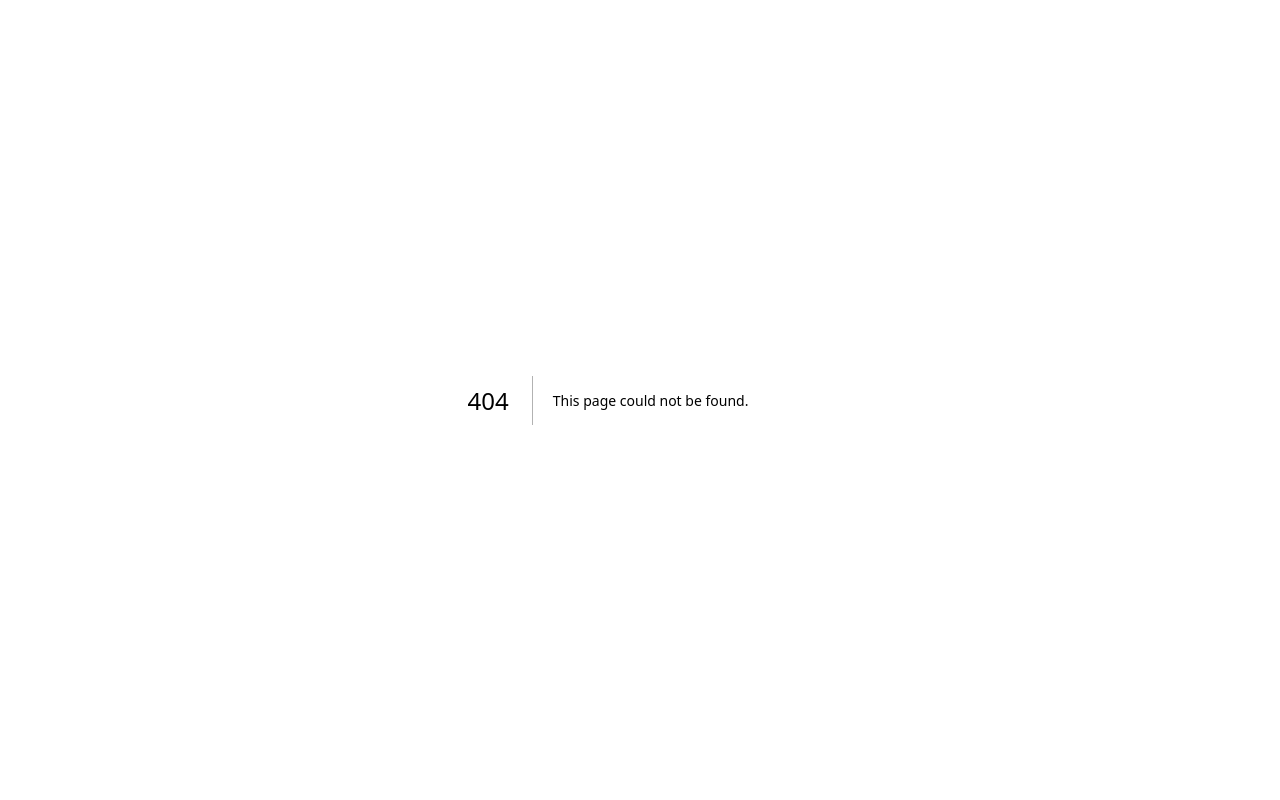
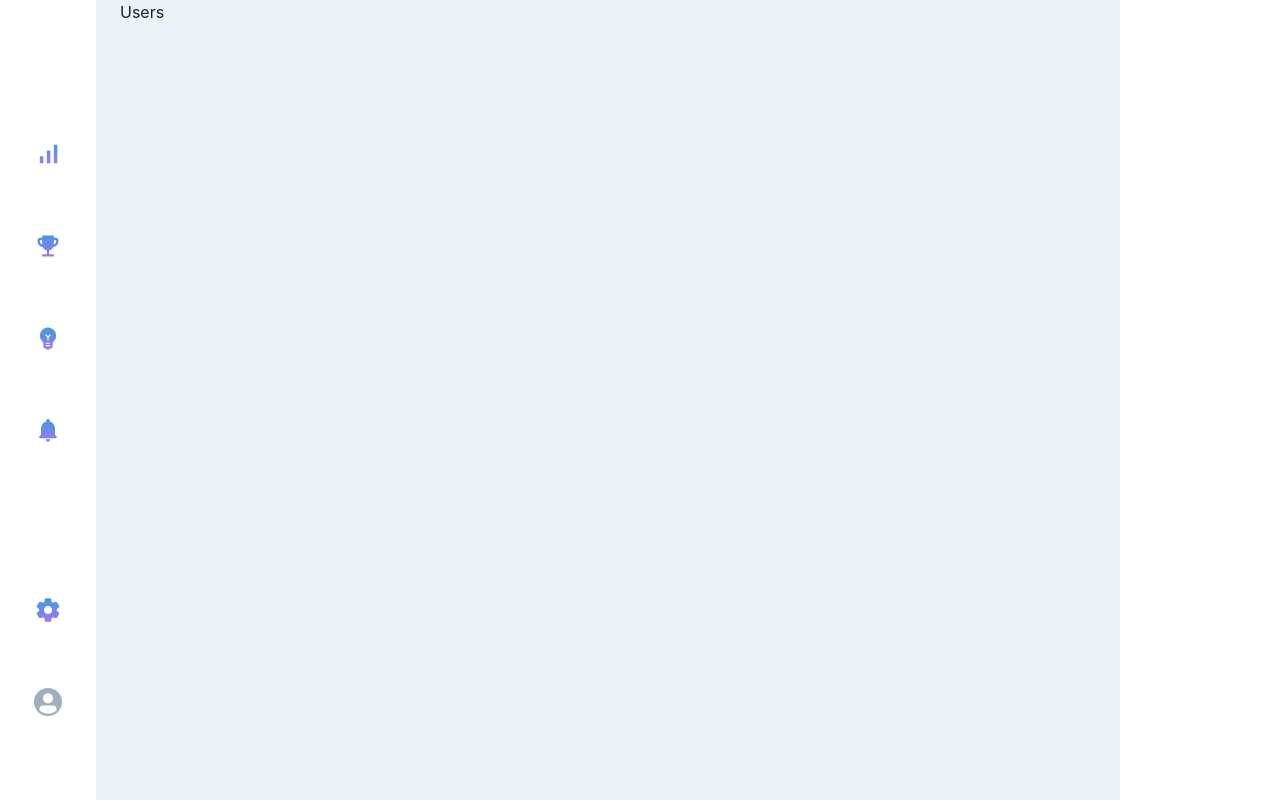
Before and after one commit to Matsushoooo12/TheCreatorsBattle, a Next.js app: page /users in a window 1280 px wide. Before the commit this address had no page. Built offline with nearby package versions, Linux system fonts and the light colour scheme.

Commit message:
LeftSidebar メニューアイコン作成

```diff
--- /dev/null
+++ b/components/atoms/GradientIcon.jsx
@@ -0,0 +1,18 @@
+import React from "react";
+
+const GradientIcon = (props) => {
+  const { children } = props;
+  return (
+    <>
+      <svg width={0} height={0}>
+        <linearGradient id="linearColors" gradientTransform="rotate(90)">
+          <stop offset={0} stopColor="#4299E1" />
+          <stop offset={1} stopColor="#9F7AEA" />
+        </linearGradient>
+      </svg>
+      {children}
+    </>
+  );
+};
+
+export default GradientIcon;
--- /dev/null
+++ b/components/molecules/MenuIcon.jsx
@@ -0,0 +1,41 @@
+import { Flex } from '@chakra-ui/react'
+import React from 'react'
+import { useGetUrl } from '../../hooks/useGetUrl'
+import GradientIcon from '../atoms/GradientIcon'
+
+const MenuIcon = ({children, onClick, url}) => {
+    const {URL} = useGetUrl()
+  return (
+    <Flex
+        p="20px"
+        _hover={{ bg: "gray.100", cursor: "pointer" }}
+        w="100%"
+        justifyContent="center"
+        mb="24px"
+        position="relative"
+        onClick={onClick}
+      >
+        <GradientIcon>
+          {children}
+        </GradientIcon>
+        <Flex
+          position="absolute"
+          top="0"
+          left="20px"
+          w="100%"
+          h="100%"
+          alignItems="center"
+        >
+          <Flex
+            w="4px"
+            h="40px"
+            bgGradient="linear(to-b, blue.400, purple.400)"
+            borderRadius="md"
+            display={URL === url ? 'block' : 'none'}
+          ></Flex>
+        </Flex>
+      </Flex>
+  )
+}
+
+export default MenuIcon
--- a/components/templates/LeftSidebar.jsx
+++ b/components/templates/LeftSidebar.jsx
@@ -1,19 +1,60 @@
-import { Flex } from '@chakra-ui/react';
-import { useRouter } from 'next/router';
-import React from 'react'
+import React from "react";
+import { Avatar, Flex } from "@chakra-ui/react";
+import SignalCellularAltIcon from "@mui/icons-material/SignalCellularAlt";
+import EmojiEventsIcon from "@mui/icons-material/EmojiEvents";
+import { useRouter } from "next/router";
+import SettingsRoundedIcon from '@mui/icons-material/SettingsRounded';
+import MenuIcon from "../molecules/menuIcon";
+import EmojiObjectsRoundedIcon from '@mui/icons-material/EmojiObjectsRounded';
+import NotificationsRoundedIcon from '@mui/icons-material/NotificationsRounded';
 
 const LeftSidebar = () => {
     const router = useRouter();
+    const sx = { fill: "url(#linearColors)", fontSize: 28 }
   return (
     <Flex
       bg="white"
       h="100vh"
       minW="96px"
       transition="all 0.3s ease-in-out"
-      alignItems="flex-start"
+      alignItems="center"
       direction="column"
       boxShadow="lg"
-    ></Flex>
+      pt="120px"
+        pb="40px"
+      justifyContent="space-between"
+    >
+      <Flex direction="column" w="100%">
+      <MenuIcon onClick={() => router.push('/')} url={"http://localhost:3000/"}>
+        <SignalCellularAltIcon
+            sx={sx}
+          />
+      </MenuIcon>
+      <MenuIcon onClick={() => router.push('/projects')} url={"http://localhost:3000/projects"}>
+        <EmojiEventsIcon sx={sx} />
+      </MenuIcon>
+      <MenuIcon onClick={() => router.push('/users')} url={"http://localhost:3000/users"}>
+        <EmojiObjectsRoundedIcon sx={sx} />
+      </MenuIcon>
+      <MenuIcon onClick={() => router.push('/notification')} url={"http://localhost:3000/notification"}>
+        <NotificationsRoundedIcon sx={sx} />
+      </MenuIcon>
+      </Flex>
+      <Flex direction="column" w="100%">
+      <MenuIcon onClick={() => router.push('/settings')} url={"http://localhost:3000/settings"}>
+        <SettingsRoundedIcon sx={sx} />
+      </MenuIcon>
+      <Flex
+        p="20px"
+        _hover={{ bg: "gray.100", cursor: "pointer" }}
+        w="100%"
+        justifyContent="center"
+        mb="24px"
+      >
+        <Avatar w="28px" h="28px" />
+      </Flex>
+      </Flex>
+    </Flex>
   )
 }
 
--- a/components/templates/RightSidebar.jsx
+++ b/components/templates/RightSidebar.jsx
@@ -1,9 +1,12 @@
 import { Flex } from '@chakra-ui/react';
 import { useRouter } from 'next/router';
 import React from 'react'
+import { useGetUrl } from '../../hooks/useGetUrl';
 
 const RightSidebar = () => {
   const router = useRouter();
+  const {URL} = useGetUrl()
+  console.log('URL', URL)
   return (
     <Flex
         w="400px"
--- /dev/null
+++ b/hooks/useGetUrl.js
@@ -0,0 +1,14 @@
+import { useRouter } from "next/router";
+
+export const useGetUrl = () => {
+    const { asPath } = useRouter();
+    const origin =
+        typeof window !== 'undefined' && window.location.origin
+            ? window.location.origin
+            : '';
+
+    const URL = `${origin}${asPath}`;
+    return {
+        URL
+    }
+}
--- a/pages/_app.js
+++ b/pages/_app.js
@@ -1,4 +1,4 @@
-import { ChakraProvider } from '@chakra-ui/react'
+import { ChakraProvider, Flex } from '@chakra-ui/react'
 import MainContainer from '../components/templates/MainContainer'
 import '../styles/globals.css'
 import theme from '../theme/theme'
@@ -7,7 +7,9 @@ function MyApp({ Component, pageProps }) {
   return(
     <ChakraProvider theme={theme}>
       <MainContainer>
-        <Component {...pageProps} />
+        <Flex bg="gray.100" h="100%" direction="column" px="24px">
+          <Component {...pageProps} />
+        </Flex>
       </MainContainer>
     </ChakraProvider>
   )
--- a/pages/index.js
+++ b/pages/index.js
@@ -5,6 +5,7 @@ import styles from '../styles/Home.module.css'
 
 export default function Home() {
   return (
-    <Flex bg="gray.100" h="100%" direction="column"></Flex>
+    <>
+    </>
   )
 }
--- /dev/null
+++ b/pages/users/index.jsx
@@ -0,0 +1,9 @@
+import React from 'react'
+
+const Users = () => {
+  return (
+    <div>Users</div>
+  )
+}
+
+export default Users
```
Also changed, not shown: package.json (+6 -3 lines), pages/notification/index.jsx (added, +9 -0 lines), pages/projects/index.jsx (added, +9 -0 lines), pages/settings/index.jsx (added, +9 -0 lines), 1 other file (tests, documents, lock files or other folders).
